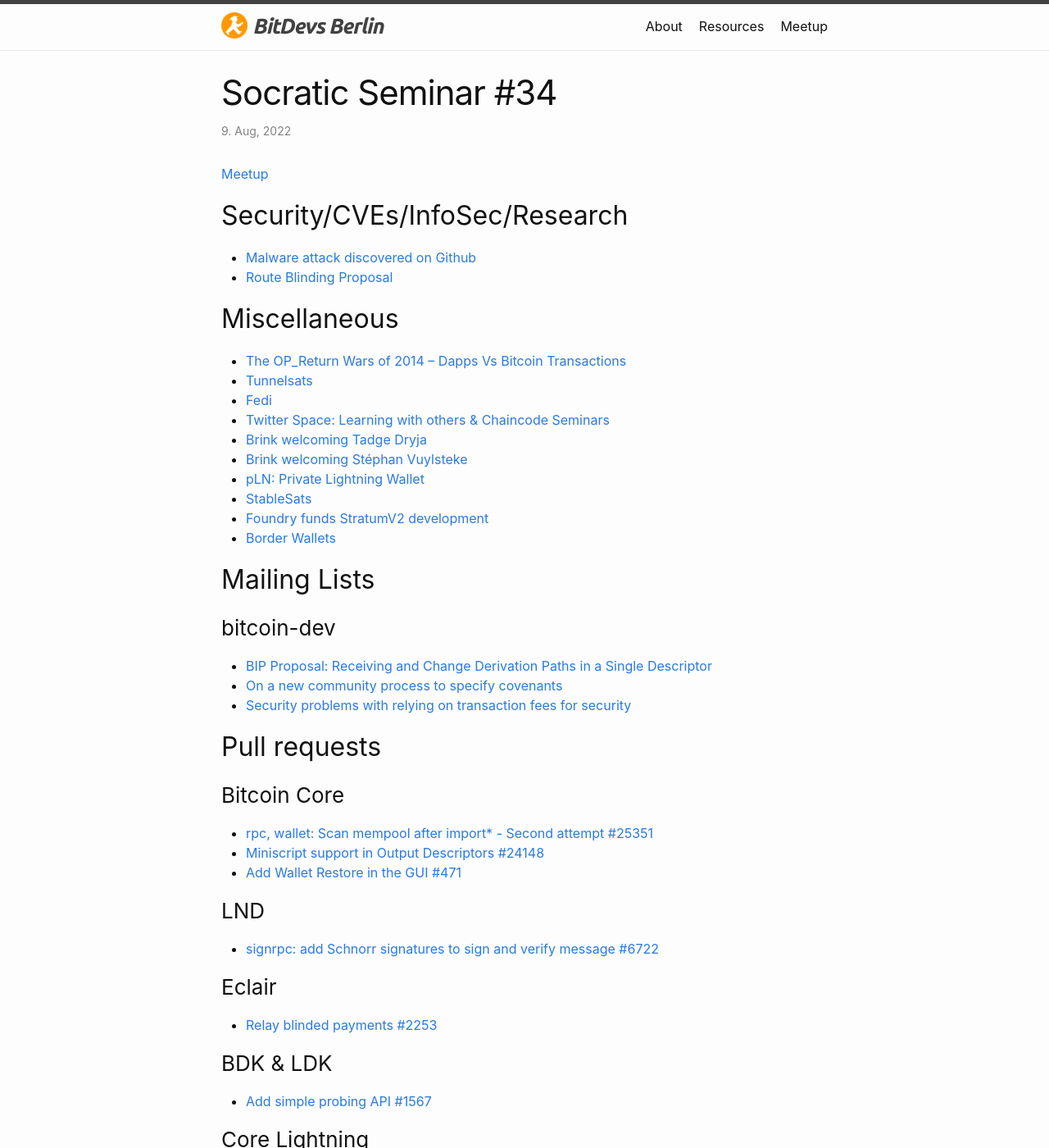
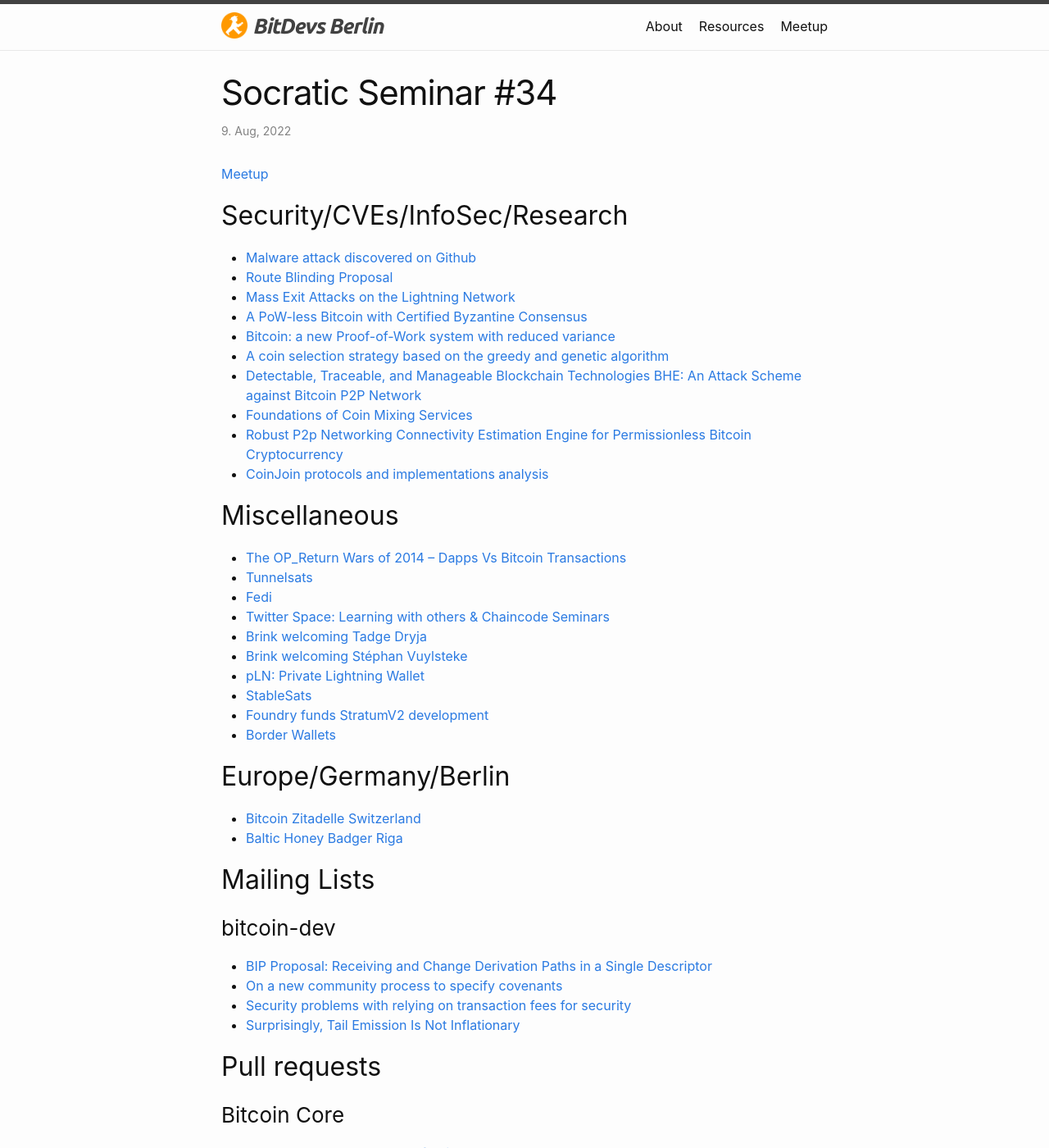
Before and after one commit to fjahr/bitdevsberlin, a Jekyll site: the page built from _posts/2022-08-09-socratic-seminar-34.md, in a window 1280 px wide and 1400 px high. Shown: the whole window at 82% size. Built offline with Jekyll 4.4.1, drawn with Linux system fonts in a browser that asks for light colours; some of the changed text lies outside the part shown.

Commit message:
Update #34

```diff
--- a/_posts/2022-08-09-socratic-seminar-34.md
+++ b/_posts/2022-08-09-socratic-seminar-34.md
@@ -9,6 +9,14 @@ title: "Socratic Seminar #34"
 
 - [Malware attack discovered on Github](https://twitter.com/stephenlacy/status/1554697077430505473)
 - [Route Blinding Proposal](https://github.com/lightning/bolts/blob/route-blinding/proposals/route-blinding.md)
+- [Mass Exit Attacks on the Lightning Network](https://arxiv.org/abs/2208.01908)
+- [A PoW-less Bitcoin with Certified Byzantine Consensus](https://arxiv.org/abs/2207.06870)
+- [Bitcoin: a new Proof-of-Work system with reduced variance](https://arxiv.org/abs/2207.05454)
+- [A coin selection strategy based on the greedy and genetic algorithm](https://link.springer.com/article/10.1007/s40747-022-00799-2)
+- [Detectable, Traceable, and Manageable Blockchain Technologies BHE: An Attack Scheme against Bitcoin P2P Network](https://downloads.hindawi.com/journals/wcmc/2022/2795004.pdf)
+- [Foundations of Coin Mixing Services](https://eprint.iacr.org/2022/942.pdf)
+- [Robust P2p Networking Connectivity Estimation Engine for Permissionless Bitcoin Cryptocurrency](https://papers.ssrn.com/sol3/papers.cfm?abstract_id=4173904)
+- [CoinJoin protocols and implementations analysis](https://is.muni.cz/th/kbvx1/Master_Thesis.pdf)
 
 ## Miscellaneous
 
@@ -23,6 +31,11 @@ title: "Socratic Seminar #34"
 - [Foundry funds StratumV2 development](https://www.prnewswire.com/news-releases/foundry-makes-btc-donation-to-open-source-stratum-v2-protocol-developer-to-improve-bitcoins-proof-of-work-mining-layer-301598747.html)
 - [Border Wallets](https://bitcoinmagazine.com/technical/border-wallets-help-users-memorize-bitcoin-seed-phrases)
 
+## Europe/Germany/Berlin
+
+- [Bitcoin Zitadelle Switzerland](https://bitcoin-zitadelle.ch/)
+- [Baltic Honey Badger Riga](https://baltichoneybadger.com/)
+
 ## Mailing Lists
 
 ### bitcoin-dev
@@ -30,6 +43,7 @@ title: "Socratic Seminar #34"
 - [BIP Proposal: Receiving and Change Derivation Paths in a Single Descriptor](https://lists.linuxfoundation.org/pipermail/bitcoin-dev/2022-July/020791.html)
 - [On a new community process to specify covenants](https://lists.linuxfoundation.org/pipermail/bitcoin-dev/2022-July/020763.html)
 - [Security problems with relying on transaction fees for security](https://lists.linuxfoundation.org/pipermail/bitcoin-dev/2022-July/020702.html)
+- [Surprisingly, Tail Emission Is Not Inflationary](https://lists.linuxfoundation.org/pipermail/bitcoin-dev/2022-July/020663.html)
 
 ## Pull requests
 
```
Also changed, not shown: other parts of _posts/2022-08-09-socratic-seminar-34.md (+4 -0 lines).
